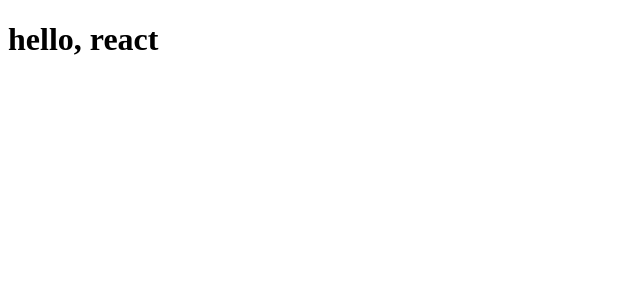
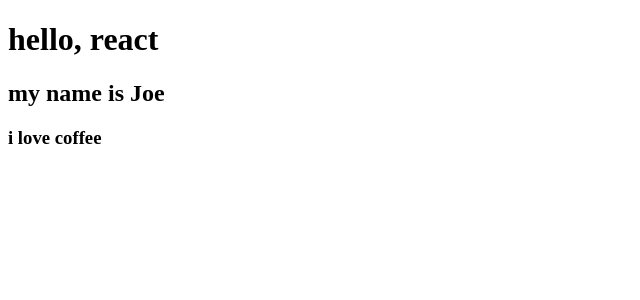
Before and after one commit to HunterJoe9/teamPJ, a React (Create React App) app: page / in a window 1280 px wide. Shown: the top 300 px of the page, without its empty margins (0-640 px from the left). Built offline with nearby package versions, Linux system fonts and the light colour scheme.

Commit message:
love coffee

```diff
--- a/src/App.js
+++ b/src/App.js
@@ -1,5 +1,11 @@
 function App() {
-  return <h1>hello, react</h1>;
+  return (
+    <div>
+      <h1>hello, react</h1>
+      <h2>my name is Joe</h2>
+      <h3>i love coffee</h3>
+    </div>
+  );
 }
 
 export default App;
```
